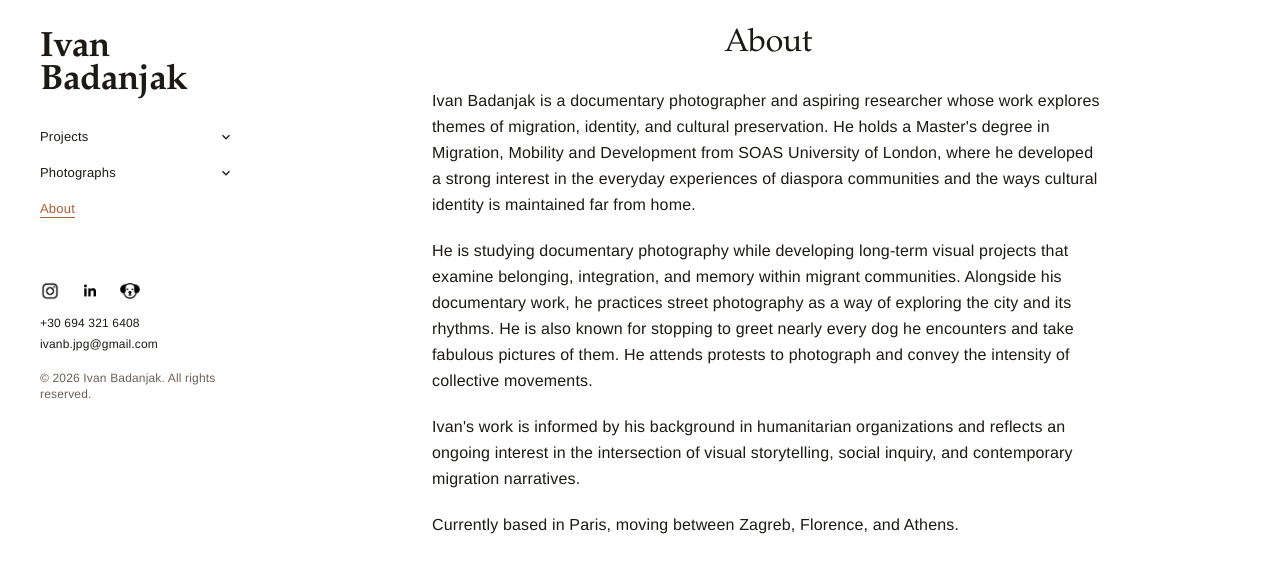
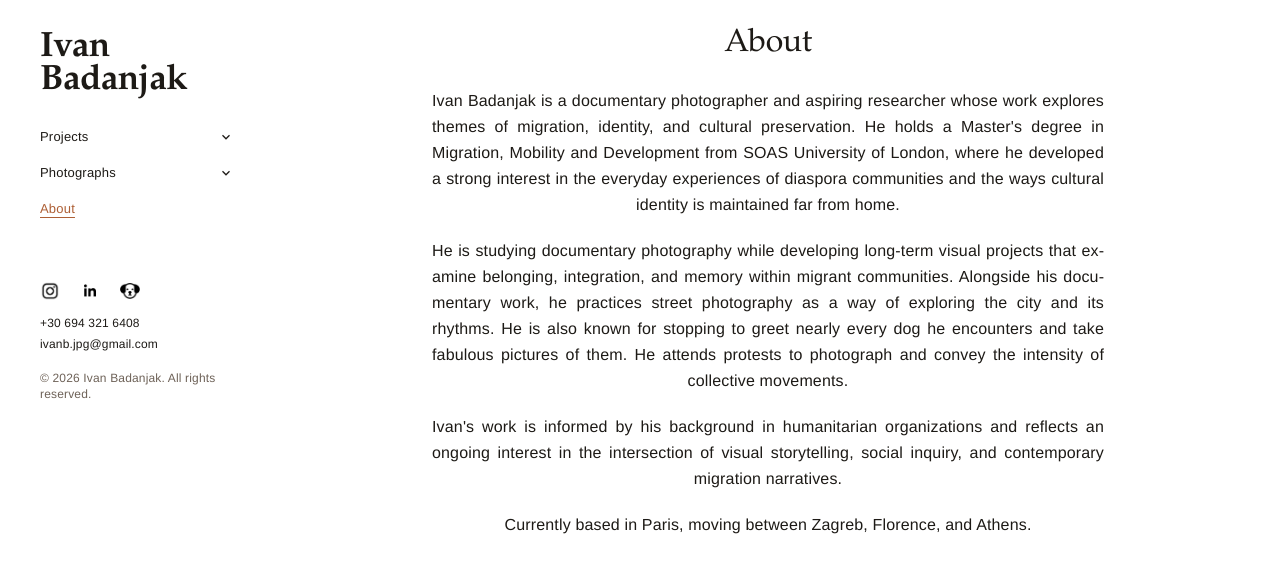
Before and after one commit to ibjak/Photography_Portfolio, a Next.js app: page /about in a window 1280 px wide. Shown: the top 572 px of the page. Built offline with nearby package versions, Linux system fonts and the light colour scheme.

Commit message:
justify text alignment

```diff
--- a/src/components/GalleryViewer.tsx
+++ b/src/components/GalleryViewer.tsx
@@ -62,7 +62,7 @@ function ProjectStatement({
         withRule ? "border-t border-line pt-5" : ""
       }`}
     >
-      <div className="grid gap-4 font-sans text-[14px] leading-6 text-pretty md:text-[15px] md:leading-7">
+      <div className="grid gap-4 font-sans text-[14px] leading-6 text-justify text-pretty hyphens-auto [text-align-last:center] md:text-[15px] md:leading-7">
         {paragraphs.map((paragraph) => (
           <p key={paragraph}>{paragraph}</p>
         ))}
--- a/src/components/PortfolioSite.tsx
+++ b/src/components/PortfolioSite.tsx
@@ -60,7 +60,7 @@ export default function PortfolioSite({ view }: PortfolioSiteProps) {
           >
             About
           </h1>
-          <div className="mt-6 grid gap-5 font-sans text-base leading-relaxed text-pretty">
+          <div className="mt-6 grid gap-5 font-sans text-base leading-relaxed text-justify text-pretty hyphens-auto [text-align-last:center]">
             {aboutParagraphs.map((paragraph) => (
               <p key={paragraph}>{paragraph}</p>
             ))}
```
